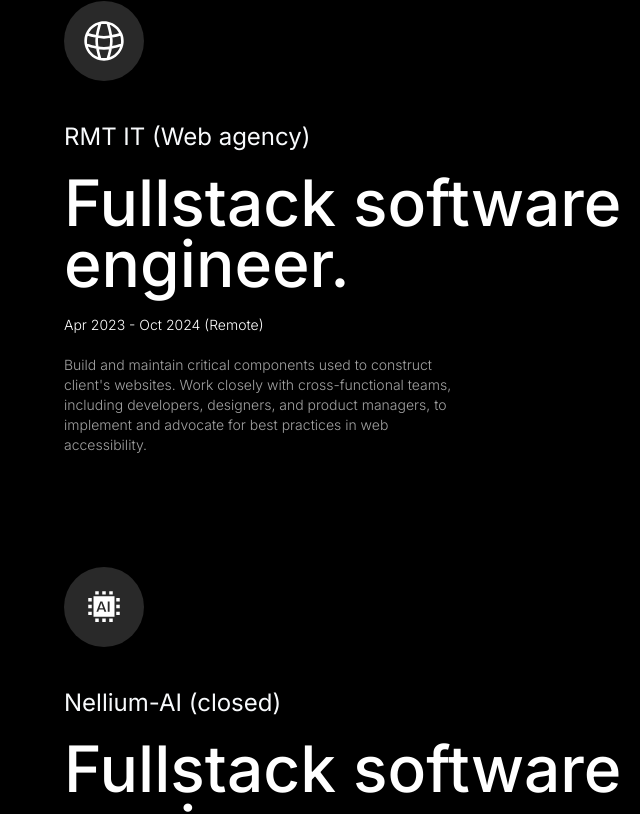
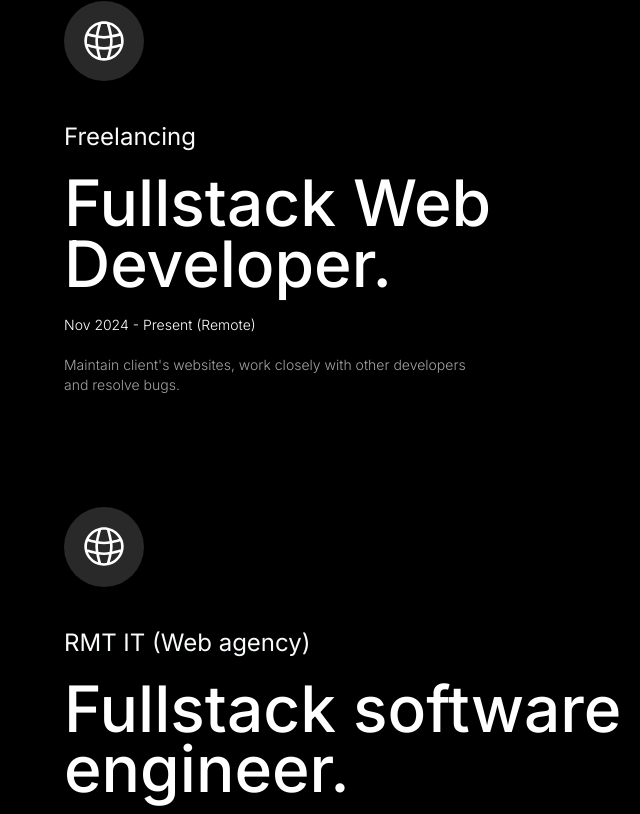
Before and after one commit to Sergyoubi/Portfolio, a Next.js app: page / in a window 1280 px wide. Shown: the part 1039-1853 px from the top of the page, without its empty margins (640-1280 px from the left). Built offline with nearby package versions, Linux system fonts and the light colour scheme.

Commit message:
Added new experiences

```diff
--- a/components/JobDescription.tsx
+++ b/components/JobDescription.tsx
@@ -13,7 +13,7 @@ const JobDescription = ({
         <img src={img} alt="" className="size-[2.6rem]" />
       </div>
       <Link
-        target="_blank"
+        target={company.link === "" ? "" : "_blank"}
         rel="noreferrer"
         href={company.link}
         className="text-2xl text-slate-50 font-normal"
--- a/constant/constant.ts
+++ b/constant/constant.ts
@@ -1,4 +1,15 @@
 export const experiences = [
+  {
+    date: " Nov 2024 - Present (Remote)",
+    title: "Fullstack Web Developer.",
+    company: {
+      name: "Freelancing",
+      link: "",
+    },
+    jobDescription:
+      "Maintain client's websites, work closely with other developers and resolve bugs.",
+    img: "/assets/web.svg",
+  },
   {
     date: " Apr 2023 - Oct 2024 (Remote)",
     title: "Fullstack software engineer.",
```
